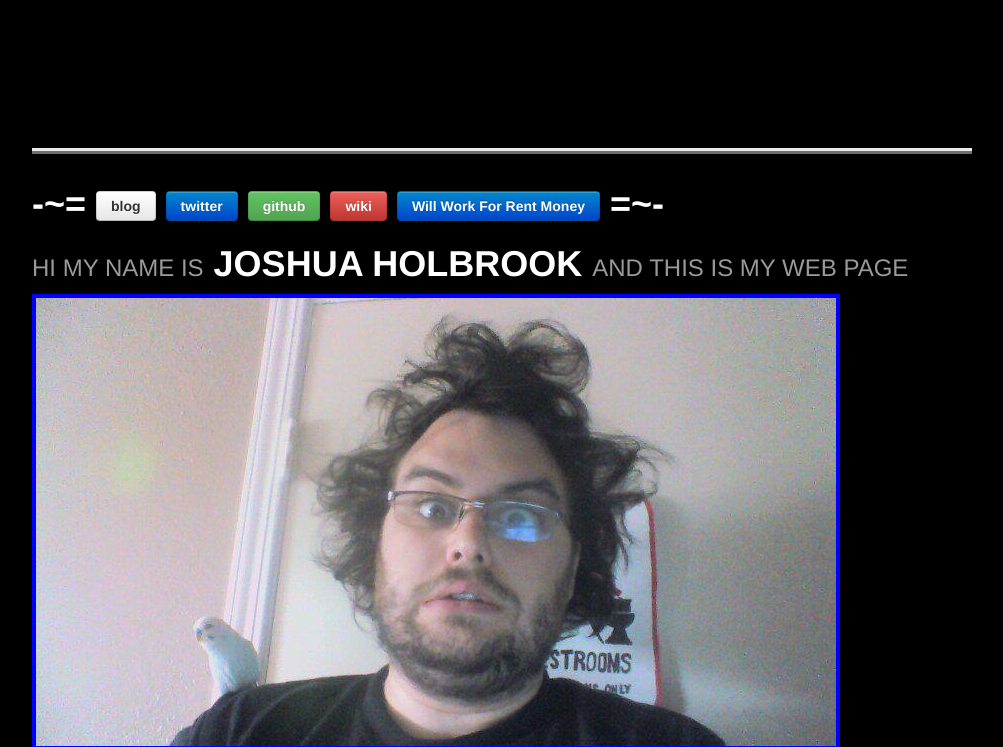
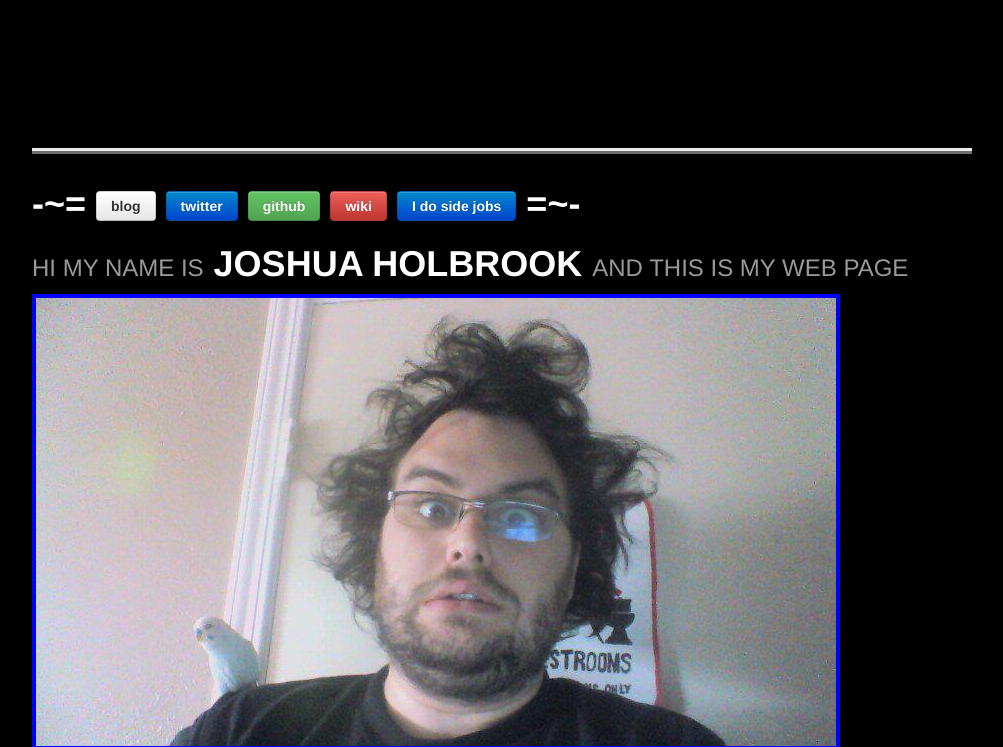
Before and after one commit to danfinlay/jesusabdullah.net, a plain HTML site: page index.html in a window 1280 px wide. Shown: the top 747 px of the page, without its empty margins (138-1141 px from the left). Drawn offline with Linux system fonts and the light colour scheme; grey boxes are pictures that could not be loaded.

Commit message:
[copy] I have a job now

```diff
--- a/index.html
+++ b/index.html
@@ -22,7 +22,7 @@
             <a class="btn btn-primary" href="http://twitter.com/jesusabdullah">twitter</a>
             <a class="btn btn-success" href="http://github.com/jesusabdullah">github</a>
             <a class="btn btn-danger" href="http://i.imgur.com/Rmrbtec.png">wiki</a>
-            <a class="btn btn-primary" href="http://consulting.jesusabdullah.net">Will Work For Rent Money</a>
+            <a class="btn btn-primary" href="http://consulting.jesusabdullah.net">I do side jobs</a>
             =~-
           </h1>
         </div>
```
